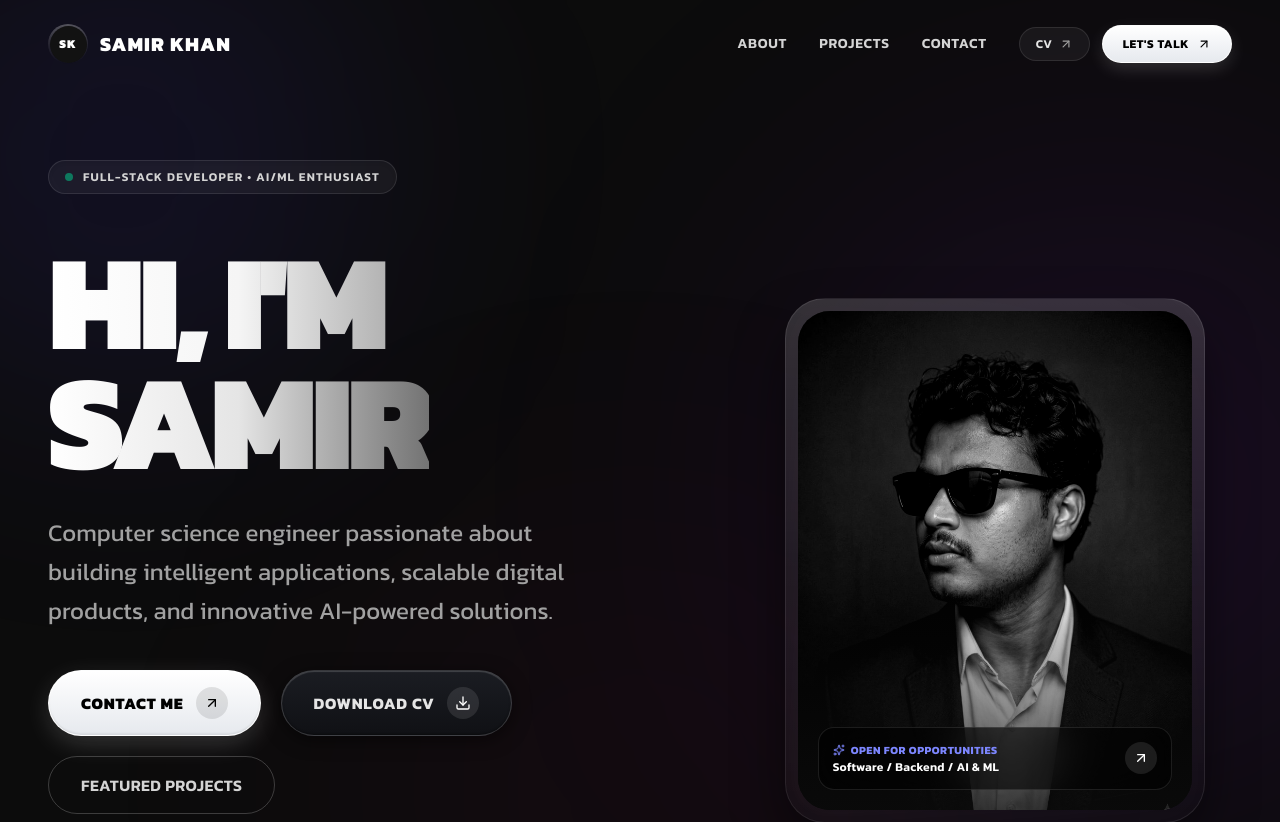
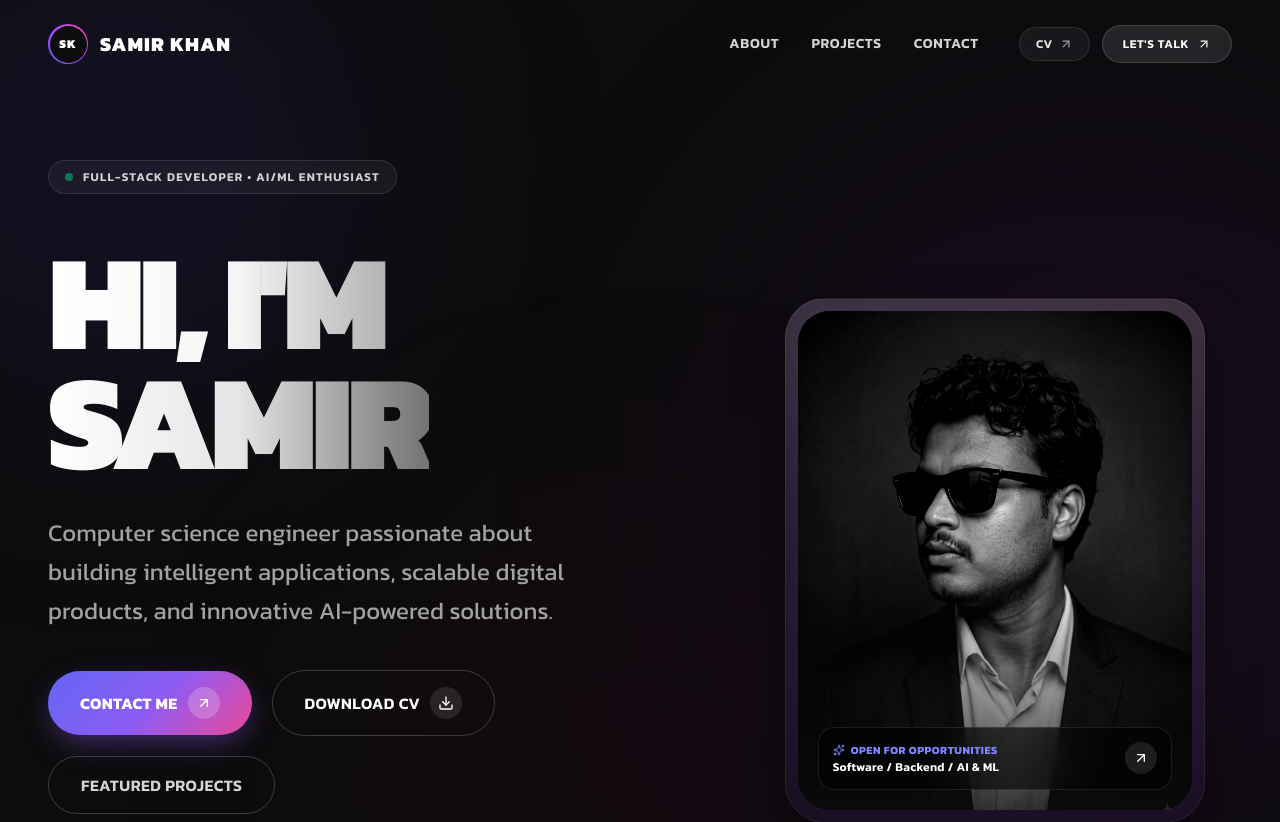
Before and after one commit to samk1245/samir-portfolio, a React (Vite) app: page / in a window 1280 px wide. Shown: the top 822 px of the page. Built offline with nearby package versions, Linux system fonts and the light colour scheme.

Commit message:
style: restore original vibrant gradient button aesthetics and styling

```diff
--- a/src/components/AboutSection.tsx
+++ b/src/components/AboutSection.tsx
@@ -106,7 +106,7 @@ export function AboutSection() {
                 <button
                   type="button"
                   onClick={() => setShowResponsibilities(!showResponsibilities)}
-                  className="inline-flex items-center gap-2 px-3.5 py-1.5 rounded-full bg-white/5 hover:bg-white/15 border border-white/10 text-xs text-neutral-300 hover:text-white font-medium mb-3 transition-all cursor-pointer shadow-sm active:scale-95"
+                  className="inline-flex items-center gap-1.5 text-xs text-purple-400 hover:text-purple-300 font-semibold mb-3 transition-colors cursor-pointer"
                 >
                   <span>
                     {showResponsibilities
--- a/src/components/HeroSection.tsx
+++ b/src/components/HeroSection.tsx
@@ -45,8 +45,8 @@ export function HeroSection() {
             href="#hero"
             className="group flex items-center gap-3 text-white tracking-wider font-extrabold uppercase text-lg sm:text-xl"
           >
-            <div className="w-10 h-10 rounded-full bg-gradient-to-b from-white/30 via-white/10 to-transparent p-[1.5px] transition-transform duration-300 group-hover:scale-105 shadow-inner">
-              <div className="w-full h-full bg-[#121212] rounded-full flex items-center justify-center font-black text-xs text-white">
+            <div className="w-10 h-10 rounded-full bg-gradient-to-tr from-indigo-500 via-purple-500 to-pink-500 p-[1.5px] transition-transform duration-300 group-hover:scale-105">
+              <div className="w-full h-full bg-[#0C0C0C] rounded-full flex items-center justify-center font-black text-xs text-white">
                 SK
               </div>
             </div>
@@ -56,13 +56,13 @@ export function HeroSection() {
           </a>
 
           {/* Desktop Nav: Links (About, Projects, Contact) */}
-          <nav className="hidden md:flex items-center gap-8">
+          <nav className="hidden md:flex items-center gap-10">
             <ul className="flex items-center gap-8 text-sm font-semibold tracking-wider uppercase text-neutral-300">
               {navLinks.map((link) => (
                 <li key={link.label}>
                   <a
                     href={link.href}
-                    className="hover:text-white transition-colors relative py-1 after:absolute after:bottom-0 after:left-0 after:w-0 after:h-[2px] after:bg-white hover:after:w-full after:transition-all"
+                    className="hover:text-white transition-colors relative py-1 after:absolute after:bottom-0 after:left-0 after:w-0 after:h-[2px] after:bg-gradient-to-r after:from-indigo-500 after:to-purple-500 hover:after:w-full after:transition-all"
                   >
                     {link.label}
                   </a>
@@ -84,19 +84,13 @@ export function HeroSection() {
                 <ArrowUpRight className="w-3.5 h-3.5 text-neutral-400" />
               </a>
 
-              {/* Soft Touch Let's Talk Button */}
+              {/* Let's Talk Button */}
               <a
                 href="mailto:samir4khan555@gmail.com"
-                className="inline-flex items-center gap-2 px-5 py-2.5 rounded-full text-black font-bold text-xs tracking-wider uppercase transition-all duration-300 hover:scale-105 cursor-pointer"
-                style={{
-                  background: "linear-gradient(180deg, #FFFFFF 0%, #E6E9EE 100%)",
-                  boxShadow:
-                    "0 2px 6px -1px rgba(0, 0, 0, 0.12), 0 6px 18px -2px rgba(255, 255, 255, 0.18), inset 0 1px 1px rgba(255, 255, 255, 1)",
-                  border: "1px solid rgba(255, 255, 255, 0.9)",
-                }}
+                className="inline-flex items-center gap-2 px-5 py-2.5 rounded-full bg-white/10 hover:bg-white text-white hover:text-black font-semibold text-xs tracking-wider uppercase border border-white/15 transition-all duration-300 hover:scale-105"
               >
                 <span>Let's Talk</span>
-                <ArrowUpRight className="w-3.5 h-3.5 text-black" />
+                <ArrowUpRight className="w-3.5 h-3.5" />
               </a>
             </div>
           </nav>
@@ -204,7 +198,7 @@ export function HeroSection() {
               <Magnet strength={0.25} className="w-full flex justify-center">
                 <div className="relative w-[300px] sm:w-[380px] md:w-[420px] aspect-[4/5] rounded-[2.5rem] p-3 bg-gradient-to-b from-white/15 via-white/5 to-transparent border border-white/10 shadow-[0_25px_60px_-15px_rgba(0,0,0,0.8)] overflow-hidden group">
                   {/* Subtle 3D Depth Backlight Glow */}
-                  <div className="absolute inset-0 bg-gradient-to-tr from-white/10 via-neutral-500/10 to-transparent opacity-60 group-hover:opacity-90 transition-opacity duration-500 -z-10 blur-xl" />
+                  <div className="absolute inset-0 bg-gradient-to-tr from-indigo-500/20 via-purple-500/20 to-pink-500/10 opacity-70 group-hover:opacity-100 transition-opacity duration-500 -z-10 blur-xl" />
 
                   {/* Inner Image Container */}
                   <div className="w-full h-full rounded-[2rem] overflow-hidden relative bg-neutral-900">
--- a/src/components/reusable/ContactButton.tsx
+++ b/src/components/reusable/ContactButton.tsx
@@ -13,22 +13,20 @@ export function ContactButton({
   return (
     <a
       href="mailto:samir4khan555@gmail.com"
-      className={`group relative inline-flex items-center justify-center gap-3 px-7 sm:px-8 py-3.5 sm:py-4 rounded-full font-bold text-black text-sm sm:text-base tracking-wide uppercase transition-all duration-300 hover:scale-105 active:scale-95 cursor-pointer select-none ${className}`}
+      className={`group relative inline-flex items-center justify-center gap-2.5 px-8 py-4 rounded-full font-semibold text-white text-base tracking-wide uppercase overflow-hidden shadow-xl transition-all duration-300 hover:scale-105 active:scale-95 cursor-pointer ${className}`}
       style={{
         background:
-          "linear-gradient(180deg, #FFFFFF 0%, #E6E9EE 100%)",
-        boxShadow:
-          "0 2px 6px -1px rgba(0, 0, 0, 0.12), 0 8px 28px -4px rgba(255, 255, 255, 0.22), inset 0 1px 1.5px rgba(255, 255, 255, 1), inset 0 -1.5px 2px rgba(0, 0, 0, 0.08)",
-        border: "1px solid rgba(255, 255, 255, 0.9)",
+          "linear-gradient(135deg, #6366F1 0%, #8B5CF6 50%, #EC4899 100%)",
+        boxShadow: "0 10px 30px -5px rgba(139, 92, 246, 0.45)",
       }}
     >
-      <span className="relative z-10 font-extrabold tracking-wider">{text}</span>
-      <span className="relative z-10 w-7 h-7 sm:w-8 sm:h-8 rounded-full bg-black/10 group-hover:bg-black group-hover:text-white flex items-center justify-center transition-all duration-300 group-hover:translate-x-0.5 group-hover:-translate-y-0.5">
-        <ArrowUpRight className="w-4 h-4 text-black group-hover:text-white transition-colors duration-300" />
+      <span className="relative z-10 font-bold">{text}</span>
+      <span className="relative z-10 w-8 h-8 rounded-full bg-white/20 flex items-center justify-center transition-transform duration-300 group-hover:translate-x-0.5 group-hover:-translate-y-0.5">
+        <ArrowUpRight className="w-4 h-4 text-white" />
       </span>
-      {/* Soft touch ambient micro-sheen */}
-      <div className="absolute inset-0 rounded-full bg-white/40 opacity-0 group-hover:opacity-100 transition-opacity duration-300 pointer-events-none" />
-      <div className="absolute -inset-1 rounded-full blur-md bg-white/20 opacity-0 group-hover:opacity-80 transition-opacity -z-10 pointer-events-none" />
+      {/* Ambient hover shine */}
+      <div className="absolute inset-0 bg-white/20 opacity-0 group-hover:opacity-100 transition-opacity duration-300" />
+      <div className="absolute -inset-1 rounded-full blur-md bg-gradient-to-r from-indigo-500 via-purple-500 to-pink-500 opacity-40 group-hover:opacity-80 transition-opacity -z-10" />
     </a>
   );
 }
--- a/src/components/reusable/DownloadCVButton.tsx
+++ b/src/components/reusable/DownloadCVButton.tsx
@@ -4,65 +4,26 @@ import { Download } from "lucide-react";
 interface DownloadCVButtonProps {
   className?: string;
   text?: string;
-  variant?: "primary" | "secondary";
 }
 
 export function DownloadCVButton({
   className = "",
   text = "Download CV",
-  variant = "secondary",
 }: DownloadCVButtonProps) {
   const resumeUrl = `${import.meta.env.BASE_URL}resume.pdf`;
 
-  if (variant === "primary") {
-    return (
-      <a
-        href={resumeUrl}
-        download="Samir_Khan_CV.pdf"
-        target="_blank"
-        rel="noopener noreferrer"
-        className={`group relative inline-flex items-center justify-center gap-3 px-7 sm:px-8 py-3.5 sm:py-4 rounded-full font-bold text-black text-sm sm:text-base tracking-wide uppercase transition-all duration-300 hover:scale-105 active:scale-95 cursor-pointer select-none ${className}`}
-        style={{
-          background: "linear-gradient(180deg, #FFFFFF 0%, #E6E9EE 100%)",
-          boxShadow:
-            "0 2px 6px -1px rgba(0, 0, 0, 0.12), 0 8px 28px -4px rgba(255, 255, 255, 0.22), inset 0 1px 1.5px rgba(255, 255, 255, 1), inset 0 -1.5px 2px rgba(0, 0, 0, 0.08)",
-          border: "1px solid rgba(255, 255, 255, 0.9)",
-        }}
-      >
-        <span className="relative z-10 font-extrabold tracking-wider">{text}</span>
-        <span className="relative z-10 w-7 h-7 sm:w-8 sm:h-8 rounded-full bg-black/10 group-hover:bg-black group-hover:text-white flex items-center justify-center transition-all duration-300 group-hover:translate-y-0.5">
-          <Download className="w-4 h-4 text-black group-hover:text-white transition-colors duration-300" />
-        </span>
-        <div className="absolute inset-0 rounded-full bg-white/40 opacity-0 group-hover:opacity-100 transition-opacity duration-300 pointer-events-none" />
-      </a>
-    );
-  }
-
-  // Soft-touch matte obsidian button
   return (
     <a
       href={resumeUrl}
       download="Samir_Khan_CV.pdf"
       target="_blank"
       rel="noopener noreferrer"
-      className={`group relative inline-flex items-center justify-center gap-3 px-7 sm:px-8 py-3.5 sm:py-4 rounded-full font-bold text-white text-sm sm:text-base tracking-wide uppercase transition-all duration-300 hover:scale-105 active:scale-95 cursor-pointer select-none backdrop-blur-xl ${className}`}
-      style={{
-        background:
-          "linear-gradient(180deg, rgba(28, 30, 36, 0.95) 0%, rgba(16, 17, 21, 0.98) 100%)",
-        boxShadow:
-          "0 4px 18px rgba(0, 0, 0, 0.5), inset 0 1px 1px rgba(255, 255, 255, 0.18), inset 0 -1px 2px rgba(0, 0, 0, 0.4)",
-        border: "1px solid rgba(255, 255, 255, 0.16)",
-      }}
+      className={`group inline-flex items-center justify-center gap-2.5 px-8 py-4 rounded-full border border-white/20 hover:border-white/50 text-white font-semibold text-base tracking-wide uppercase transition-all duration-300 hover:bg-white/5 hover:scale-105 active:scale-95 cursor-pointer ${className}`}
     >
-      <span className="relative z-10 tracking-wider text-neutral-200 group-hover:text-white transition-colors duration-300">
-        {text}
+      <span>{text}</span>
+      <span className="w-8 h-8 rounded-full bg-white/10 group-hover:bg-white group-hover:text-black flex items-center justify-center transition-all duration-300 group-hover:translate-y-0.5">
+        <Download className="w-4 h-4 transition-colors" />
       </span>
-      <span className="relative z-10 w-7 h-7 sm:w-8 sm:h-8 rounded-full bg-white/10 group-hover:bg-white group-hover:text-black flex items-center justify-center transition-all duration-300 group-hover:translate-y-0.5">
-        <Download className="w-4 h-4 text-white group-hover:text-black transition-colors duration-300" />
-      </span>
-      {/* Soft touch ambient micro-sheen */}
-      <div className="absolute inset-0 rounded-full bg-white/5 opacity-0 group-hover:opacity-100 transition-opacity duration-300 pointer-events-none" />
-      <div className="absolute -inset-1 rounded-full blur-md bg-white/10 opacity-0 group-hover:opacity-60 transition-opacity -z-10 pointer-events-none" />
     </a>
   );
 }
```
Also changed, not shown: src/components/Footer.tsx (+4 -4 lines), src/components/reusable/LiveProjectButton.tsx (+4 -11 lines).
